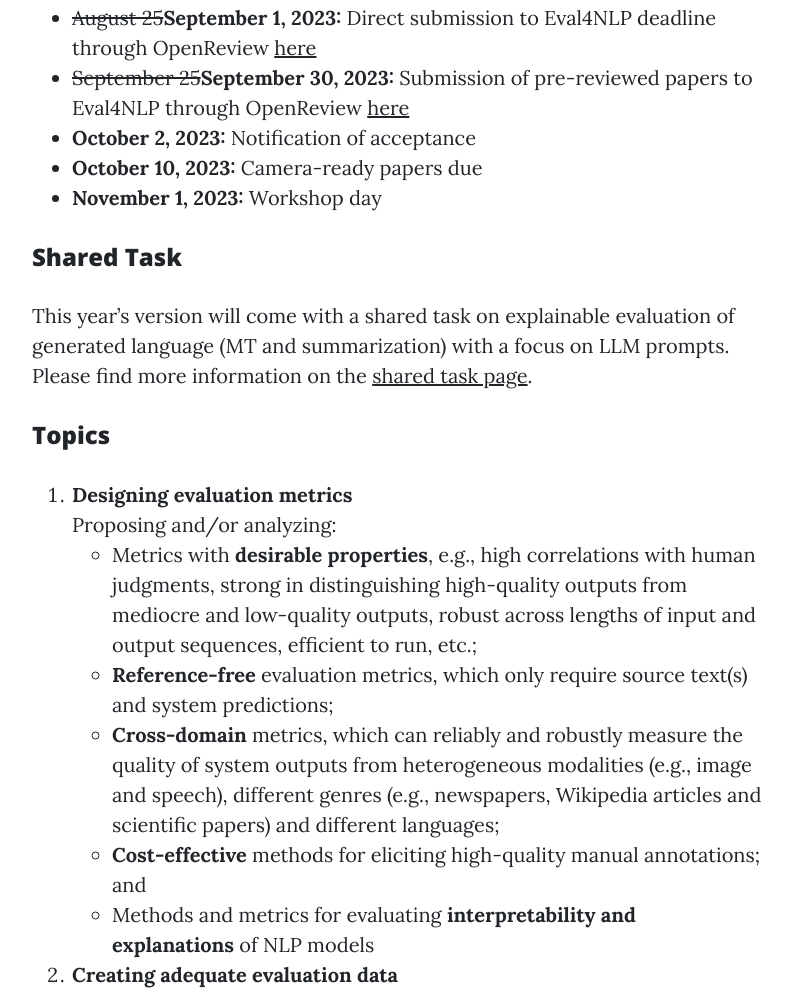
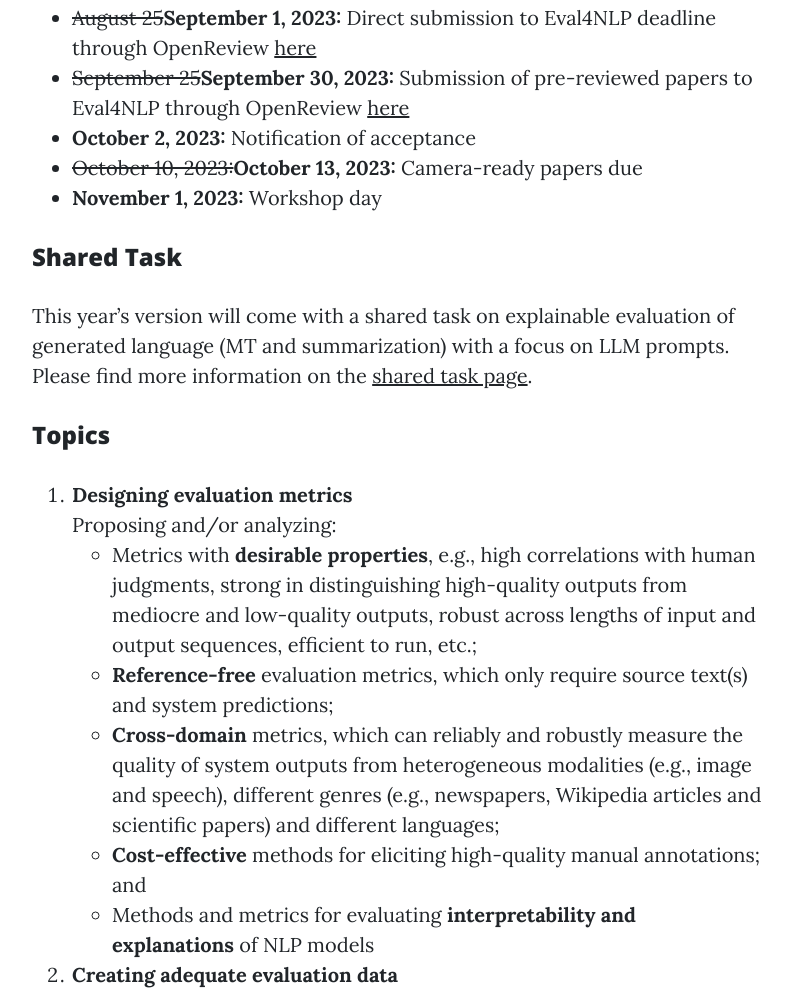
Before and after one commit to eval4nlp/eval4nlp.github.io, a website: page 2023/cfp.html in a window 1280 px wide. Shown: the part 891-1881 px from the top of the page, without its empty margins (243-1035 px from the left). Drawn offline with Linux system fonts and the light colour scheme.

Commit message:
Update cfp.html

```diff
--- a/2023/cfp.html
+++ b/2023/cfp.html
@@ -75,7 +75,7 @@
             <li><s>August 25</s><b>September 1, 2023:</b> Direct submission to Eval4NLP deadline through OpenReview <a href="https://openreview.net/group?id=aclweb.org/AACL-IJCNLP/2023/Workshop/Eval4NLP&referrer=%5BHomepage%5D(%2F)" target="blank" style="text-decoration: underline">here</a></li>
             <li><s>September 25</s><b>September 30, 2023:</b> Submission of pre-reviewed papers to Eval4NLP through OpenReview <a href="https://openreview.net/group?id=aclweb.org/AACL-IJCNLP/2023/Workshop/Eval4NLP_Previously_Reviewed&referrer=%5BHomepage%5D(%2F)" target="blank" style="text-decoration: underline">here</a></li>
             <li><b>October 2, 2023:</b> Notification of acceptance</li>
-            <li><b>October 10, 2023:</b> Camera-ready papers due</li>
+            <li><s>October 10, 2023:</s><b>October 13, 2023:</b> Camera-ready papers due</li>
             <li><b>November 1, 2023:</b> Workshop day</li>
           </ul>
         </p>
```
